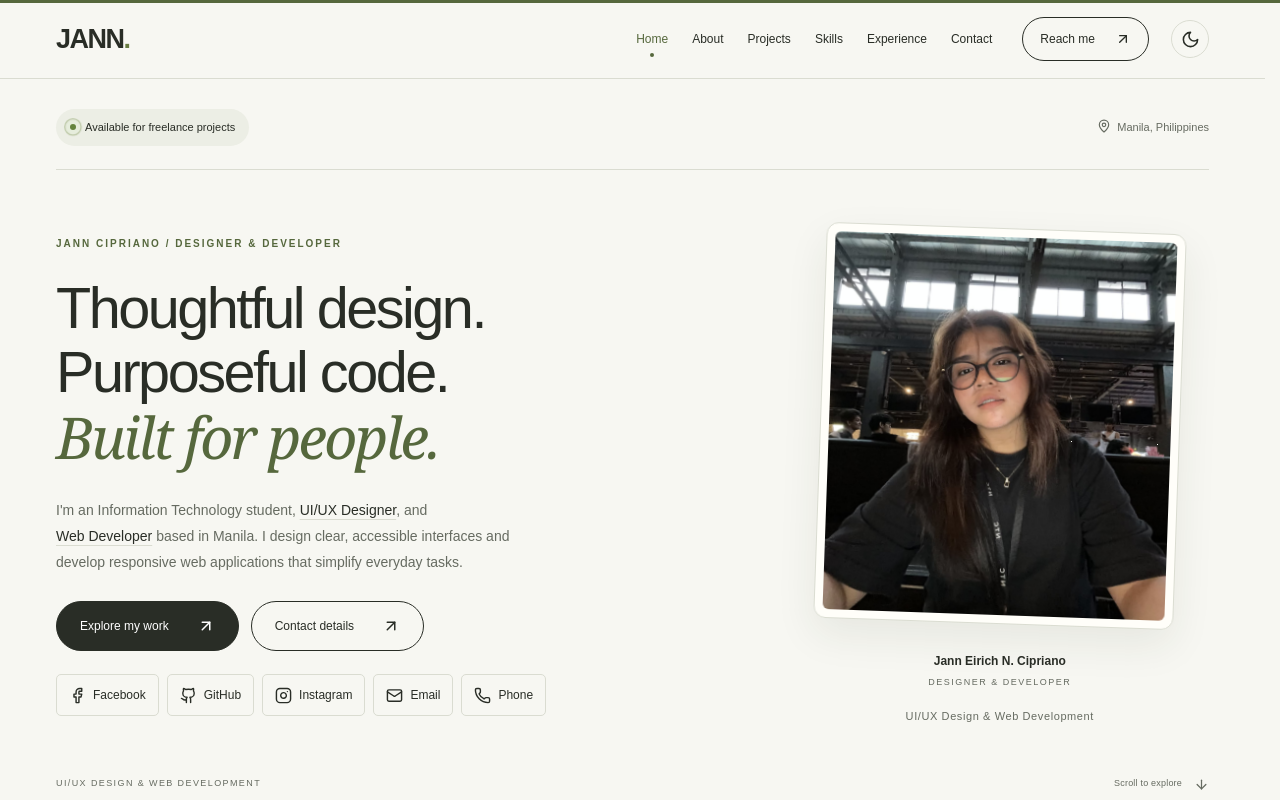
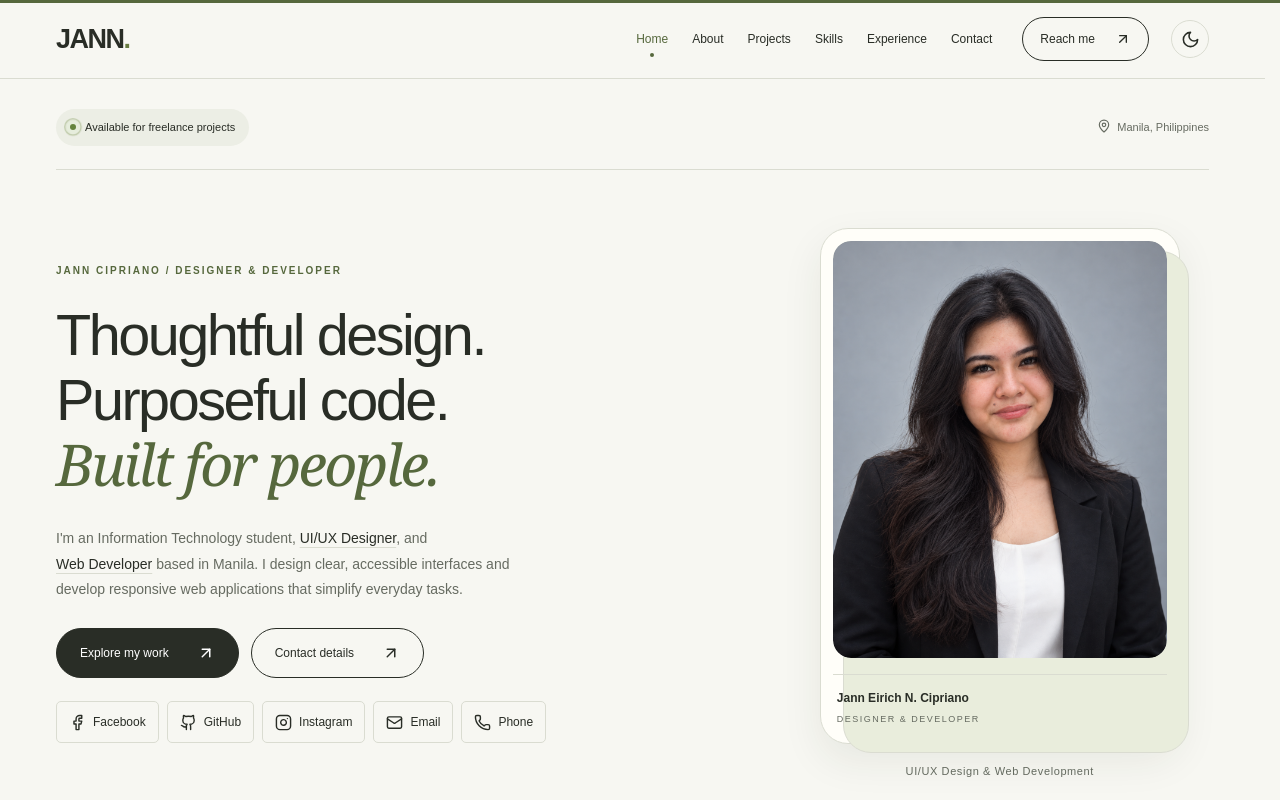
Before and after one commit to yannive/jann-portfolio, a React (Vite) app: page / in a window 1280 px wide. Shown: the top 800 px of the page. Built offline with nearby package versions, Linux system fonts and the light colour scheme.

Commit message:
Update hero portrait and redesign photo frame

```diff
--- a/src/data/profileImage.ts
+++ b/src/data/profileImage.ts
@@ -1,4 +1,4 @@
-import heroPortrait from "../assets/profile.jpg";
+import heroPortrait from "../assets/hero-portrait.webp";
 import aboutPortrait from "../assets/about-portrait.jpg";
 
 export const profileImage = heroPortrait;
--- a/src/sections/Hero/ProfilePhoto.tsx
+++ b/src/sections/Hero/ProfilePhoto.tsx
@@ -4,14 +4,14 @@ import { profileImage } from "../../data/profileImage";
 export default function ProfilePhoto() {
   const [failed, setFailed] = useState(false);
   return (
-    <div className="hero-photo-wrap">
+    <figure className="hero-photo-wrap">
       <div className="hero-photo">
         {profileImage && !failed ? (
           <img
             src={profileImage}
             alt="Jann Eirich Cipriano"
-            width={480}
-            height={540}
+            width={1122}
+            height={1402}
             className="object-cover"
             fetchPriority="high"
             onError={() => setFailed(true)}
@@ -27,9 +27,9 @@ export default function ProfilePhoto() {
           </div>
         )}
       </div>
-      <p className="hero-photo-caption">
+      <figcaption className="hero-photo-caption">
         Jann Eirich N. Cipriano<span>DESIGNER & DEVELOPER</span>
-      </p>
-    </div>
+      </figcaption>
+    </figure>
   );
 }
--- a/src/styles/polish.css
+++ b/src/styles/polish.css
@@ -14,8 +14,27 @@
 .hero .hero-bottom > p { font-size: 14px; line-height: 1.85; max-width: 470px; }
 .button { border-radius: 999px; min-height: 46px; padding: 15px 23px; }
 .hero-socials .socials a { width: 40px; height: 40px; }
-.hero-photo-wrap { max-width: 360px; }
-.hero-photo { aspect-ratio: 4 / 4.4; border-radius: 12px; transform: rotate(3deg); box-shadow: 14px 18px 0 var(--surface-soft); }
+.hero-photo-wrap {
+  position: relative;
+  isolation: isolate;
+  max-width: 360px;
+  margin-block: 0;
+  padding: 12px;
+  border: 1px solid var(--line);
+  border-radius: 28px;
+  background: var(--surface-raised);
+  box-shadow: 0 16px 40px var(--shadow);
+}
+.hero-photo-wrap::before {
+  content: "";
+  position: absolute;
+  z-index: -1;
+  inset: 22px -10px -10px 22px;
+  border: 1px solid var(--line);
+  border-radius: 28px;
+  background: var(--surface-accent);
+}
+.hero-photo { aspect-ratio: 4 / 5; border-radius: 18px; transform: none; box-shadow: none; }
 .hero-photo-placeholder { position: relative; overflow: hidden; color: #e9efc9; background-color: #344431; background-image: linear-gradient(#e9efc909 1px, transparent 1px), linear-gradient(90deg, #e9efc909 1px, transparent 1px); background-size: 32px 32px; }
 .hero-photo-placeholder::before { content: ""; position: absolute; width: 240px; height: 240px; border: 1px solid #e9efc930; border-radius: 50%; }
 .hero-photo-placeholder > span { font-size: 148px; z-index: 1; }
@@ -24,7 +43,7 @@
 .identity-top { top: 21px; }
 .identity-top > span:last-child { font-size: 27px; }
 .identity-bottom { bottom: 21px; font-size: 7px; padding-top: 14px; border-top: 1px solid #e9efc933; }
-.hero-photo-caption { margin-top: 28px; font-weight: 600; font-size: 12px; }
+.hero-photo-caption { margin-top: 16px; padding: 14px 4px 4px; border-top: 1px solid var(--line); text-align: left; font-weight: 600; font-size: 12px; }
 .hero-photo-caption span { font-weight: 400; font-size: 9px; }
 .hero-note { display: flex; justify-content: center; align-items: center; gap: 9px; margin-top: 19px; color: var(--muted); font-family: Georgia, serif; font-style: italic; font-size: 14px; }
 .hero-note > span { color: var(--olive); font-size: 25px; }
@@ -64,7 +83,7 @@
   .hero h1 { font-size: clamp(43px, 11vw, 61px); }
   .hero .hero-bottom > p { font-size: 14px; }
   .hero-actions .button { font-size: 12px; padding: 14px 12px; gap: 8px; }
-  .hero-photo { aspect-ratio: 4 / 4.4; }
+  .hero-photo { aspect-ratio: 4 / 5; }
   .hero-photo-placeholder > span { font-size: 140px; }
   .hero-photo-placeholder small { font-size: 9px; }
   .hero-foot { gap: 20px; font-size: 8px; line-height: 1.7; }
@@ -73,15 +92,15 @@
 
 /* Supplied portraits: frame the face centrally without stretching the originals. */
 .hero-photo:has(img) {
-  padding: 8px;
-  background: var(--surface-raised);
-  border-color: var(--line);
-  transform: rotate(2deg);
+  padding: 0;
+  background: var(--surface-soft);
+  border: 0;
+  transform: none;
 }
 .hero-photo img {
-  border-radius: 6px;
+  border-radius: 18px;
   object-fit: cover;
-  object-position: 49% 43%;
+  object-position: center;
 }
 .portrait > img {
   height: auto;
@@ -99,7 +118,7 @@
 /* Professional presentation and direct contact. */
 .hero h1 { font-size: clamp(38px, 4.5vw, 62px); line-height: 1.12; letter-spacing: -2.5px; }
 .hero h1 .serif { letter-spacing: -2.5px; }
-.hero-photo { transform: none; box-shadow: 0 16px 40px var(--shadow); }
+.hero-photo { transform: none; box-shadow: none; }
 .hero-note { font-family: inherit; font-style: normal; font-size: 11px; letter-spacing: .6px; }
 .hero-socials .socials-labeled { flex-wrap: wrap; gap: 8px; }
 .hero-socials .socials-labeled a { width: auto; height: auto; min-height: 42px; padding: 10px 12px; font-size: 12px; }
```
Also changed, not shown: src/assets/hero-portrait.webp (added), 2 other files (tests, documents, lock files or other folders).
